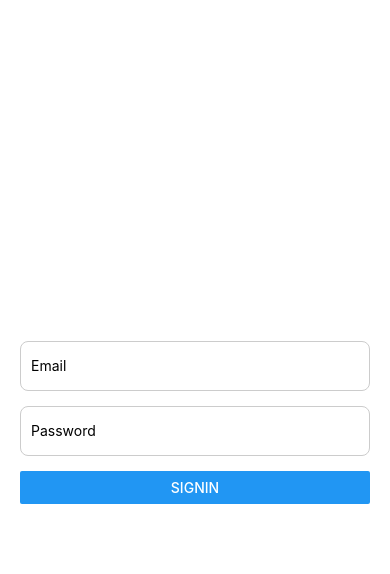
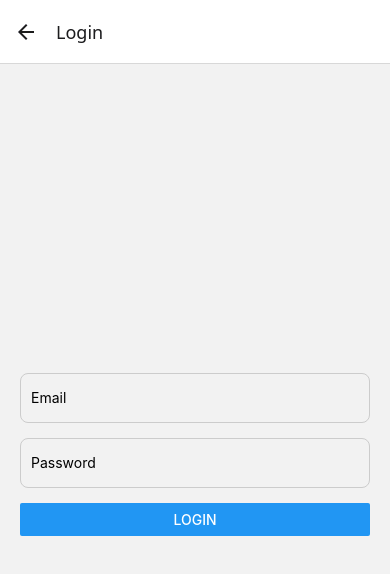
Before and after one commit to Joana23-c/react-native-test, a React Native app: screen /Login in a window 390 px wide. Shown: the top 574 px of the page. Built offline with nearby package versions, Linux system fonts and the light colour scheme.

Commit message:
login and sign in

```diff
--- a/App.js
+++ b/App.js
@@ -1,10 +1,21 @@
-import { Text, View, StyleSheet } from 'react-native';
-// import LittleLemon from './littlelemon';
-// import SignIn from './meals/signin.js'
+import * as React from 'react';
+import { NavigationContainer } from '@react-navigation/native';
+import { createNativeStackNavigator } from '@react-navigation/native-stack';
+
 import SignIn from './meals/Login_Signin/SignIn.js';
+import Login from './meals/Login_Signin/login.js';
+import Home from './meals/homepage/home.js';
+
+const Stack = createNativeStackNavigator();
 
 export default function App() {
   return (
-    <SignIn />
+    <NavigationContainer>
+      <Stack.Navigator initialRouteName="SignIn">
+        <Stack.Screen name="SignIn" component={SignIn} />
+        <Stack.Screen name="Login" component={Login} />
+        <Stack.Screen name="Home" component={Home} />
+      </Stack.Navigator>
+    </NavigationContainer>
   );
 }
--- a/meals/Login_Signin/SignIn.js
+++ b/meals/Login_Signin/SignIn.js
@@ -1,11 +1,12 @@
 import React, { useState } from 'react';
 import { View, TextInput, Button, StyleSheet, Platform } from 'react-native';
+import AsyncStorage from '@react-native-async-storage/async-storage';
 
-export default function SignIn() {
+export default function SignIn({ navigation }) {
   const [email, setEmail] = useState('');
   const [password, setPassword] = useState('');
 
-  const handleSignIn = () => {
+  const handleSignIn = async () => {
     const trimmedEmail = email.trim();
     const trimmedPassword = password.trim();
 
@@ -19,13 +20,37 @@ export default function SignIn() {
       return;
     }
 
-    if (Platform.OS === 'web') {
-      window.alert('Jeni kyçur me sukses!');
-    } else {
-      Alert.alert('Sukses', 'Jeni kyçur me sukses!');
+     try {
+      // Kontrollo në AsyncStorage nëse email-i ekziston
+      const storedEmail = await AsyncStorage.getItem('userEmail');
+
+      if (storedEmail === trimmedEmail) {
+        // Email ekziston -> alert dhe rute te Login
+        if (Platform.OS === 'web') {
+          window.alert('Ky email është regjistruar tashmë! Shko te Login.');
+        } else {
+          Alert.alert('Info', 'Ky email është regjistruar tashmë! Shko te Login.');
+        }
+        navigation.navigate('Login');
+        return;
+      }
+
+      // Email nuk ekziston -> ruaj të dhënat
+      await AsyncStorage.setItem('userEmail', trimmedEmail);
+      await AsyncStorage.setItem('userPassword', trimmedPassword);
+
+      if (Platform.OS === 'web') {
+        window.alert('Jeni regjistruar me sukses!');
+      } else {
+        Alert.alert('Sukses', 'Jeni regjistruar me sukses!');
+      }
+
+      // Rute te Login pas regjistrimit
+      navigation.navigate('Login');
+
+    } catch (error) {
+      console.log('Gabim AsyncStorage:', error);
     }
-    console.log(`email : ${trimmedEmail}`);
-    console.log(`password : ${trimmedPassword}`);
   };
 
   return (
--- a/meals/Login_Signin/login.js
+++ b/meals/Login_Signin/login.js
@@ -0,0 +1,78 @@
+import React, { useState } from 'react';
+import { View, TextInput, Button, Alert, Platform } from 'react-native';
+import AsyncStorage from '@react-native-async-storage/async-storage';
+
+export default function SimpleLogin({ navigation }) {
+  const [email, setEmail] = useState('');
+  const [password, setPassword] = useState('');
+
+  // Vetëm një email dhe password për krahasim
+//   const validEmail = 'user@example.com';
+//   const validPassword = '123456';
+
+  const handleLogin = async () => {
+    const trimmedEmail = email.trim();
+    const trimmedPassword = password.trim();
+
+    if (!trimmedEmail || !trimmedPassword) {
+      if (Platform.OS === 'web') {
+        window.alert('Ju lutem plotësoni email dhe password');
+      } else {
+        Alert.alert('Gabim', 'Ju lutem plotësoni email dhe password');
+      }
+      return;
+    }
+
+    try {
+      // Merr të dhënat nga AsyncStorage
+      const storedEmail = await AsyncStorage.getItem('userEmail');
+      const storedPassword = await AsyncStorage.getItem('userPassword');
+
+      if (trimmedEmail === storedEmail && trimmedPassword === storedPassword) {
+        // Sukses -> Home
+        navigation.navigate('Home', { email: storedEmail });
+      } else {
+        if (Platform.OS === 'web') {
+          window.alert('Email ose password i gabuar');
+        } else {
+          Alert.alert('Gabim', 'Email ose password i gabuar');
+        }
+      }
+    } catch (error) {
+      console.log('Gabim AsyncStorage:', error);
+    }
+  };
+
+  return (
+    <View style={{ flex: 1, justifyContent: 'center', padding: 20 }}>
+      <TextInput
+        style={{
+          height: 50,
+          borderColor: '#ccc',
+          borderWidth: 1,
+          marginBottom: 15,
+          borderRadius: 8,
+          paddingHorizontal: 10,
+        }}
+        placeholder="Email"
+        value={email}
+        onChangeText={setEmail}
+      />
+      <TextInput
+        style={{
+          height: 50,
+          borderColor: '#ccc',
+          borderWidth: 1,
+          marginBottom: 15,
+          borderRadius: 8,
+          paddingHorizontal: 10,
+        }}
+        placeholder="Password"
+        secureTextEntry
+        value={password}
+        onChangeText={setPassword}
+      />
+      <Button title="Login" onPress={handleLogin} />
+    </View>
+  );
+}
--- /dev/null
+++ b/meals/homepage/home.js
@@ -0,0 +1,12 @@
+import {View, Text, Button} from 'react-native'
+
+export default function Home({ route, navigation }){
+ const { email } = route.params;
+  return (
+    <View style={{ flex: 1, justifyContent: 'center', alignItems : 'center',}}>
+      <Text>KE ARRITUR NE HOME PAGE</Text>
+       <Text>Emaili yt: {email}</Text>
+      <Button title="Log Out" onPress={() => navigation.navigate('Login')} />
+    </View>
+    );
+}
--- a/package.json
+++ b/package.json
@@ -9,11 +9,16 @@
     "web": "expo start --web"
   },
   "dependencies": {
+    "@react-native-async-storage/async-storage": "^2.2.0",
+    "@react-navigation/native": "^7.1.28",
+    "@react-navigation/native-stack": "^7.13.0",
     "expo": "~54.0.33",
     "expo-status-bar": "~3.0.9",
     "react": "^19.2.4",
     "react-dom": "^19.2.4",
     "react-native": "0.81.5",
+    "react-native-safe-area-context": "^5.6.2",
+    "react-native-screens": "^4.23.0",
     "react-native-web": "^0.21.0"
   },
   "private": true
```
Also changed, not shown: 1 other file (tests, documents, lock files or other folders).
